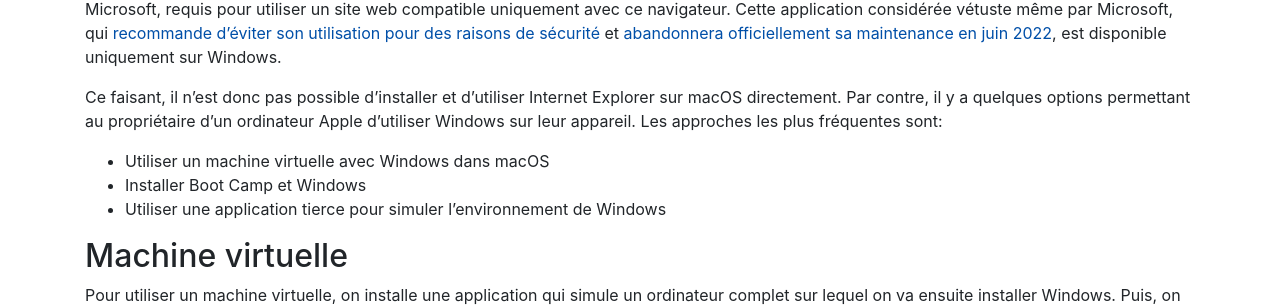
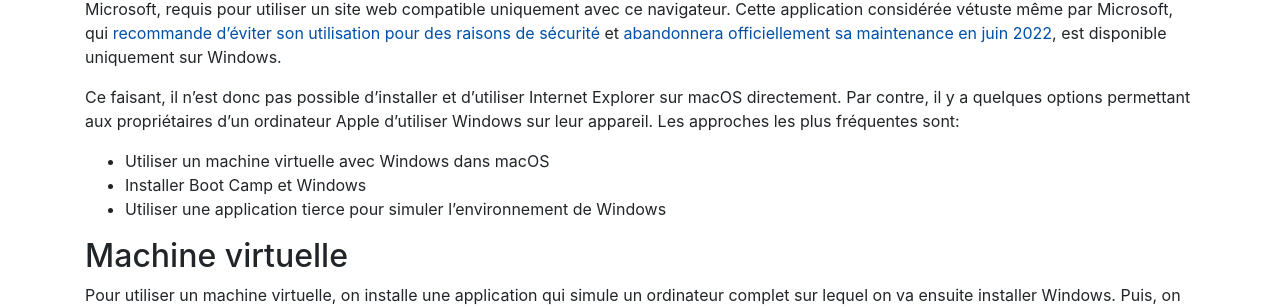
Before and after one commit to gcharest/gcharest.github.io, a Jekyll site: the page built from _posts/fr/2022-01-05-application-windows-sur-macos.md, in a window 1280 px wide and 1400 px high, scrolled down 264 px. Shown: the part 173-480 px from the top of the window. Built offline with Jekyll 4.4.1, drawn with Linux system fonts in a browser that asks for light colours; nearby versions of some CDN libraries; some of the changed text lies outside the part shown.

Commit message:
Fix typos

```diff
--- a/_posts/fr/2022-01-05-application-windows-sur-macos.md
+++ b/_posts/fr/2022-01-05-application-windows-sur-macos.md
@@ -16,7 +16,7 @@ Il faut donc utiliser Windows sur votre ordinateur Mac.
 L'application spécifiquement mentionnée lors de mes échanges était Internet Explorer, l'ancien navigateur web exclusif et propriétaire de Microsoft, requis pour utiliser un site web compatible uniquement avec ce navigateur.
 Cette application considérée vétuste même par Microsoft, qui [recommande d'éviter son utilisation pour des raisons de sécurité](https://techcommunity.microsoft.com/t5/windows-it-pro-blog/the-perils-of-using-internet-explorer-as-your-default-browser/ba-p/331732) et [abandonnera officiellement sa maintenance en juin 2022](https://blogs.windows.com/windowsexperience/2021/05/19/the-future-of-internet-explorer-on-windows-10-is-in-microsoft-edge/), est disponible uniquement sur Windows.
 
-Ce faisant, il n'est donc pas possible d'installer et d'utiliser Internet Explorer sur macOS directement. Par contre, il y a quelques options permettant au propriétaire d'un ordinateur Apple d'utiliser Windows sur leur appareil.
+Ce faisant, il n'est donc pas possible d'installer et d'utiliser Internet Explorer sur macOS directement. Par contre, il y a quelques options permettant aux propriétaires d'un ordinateur Apple d'utiliser Windows sur leur appareil.
 Les approches les plus fréquentes sont:
 
 - Utiliser un machine virtuelle avec Windows dans macOS
```
Also changed, not shown: other parts of _posts/fr/2022-01-05-application-windows-sur-macos.md (+1 -1 lines).
